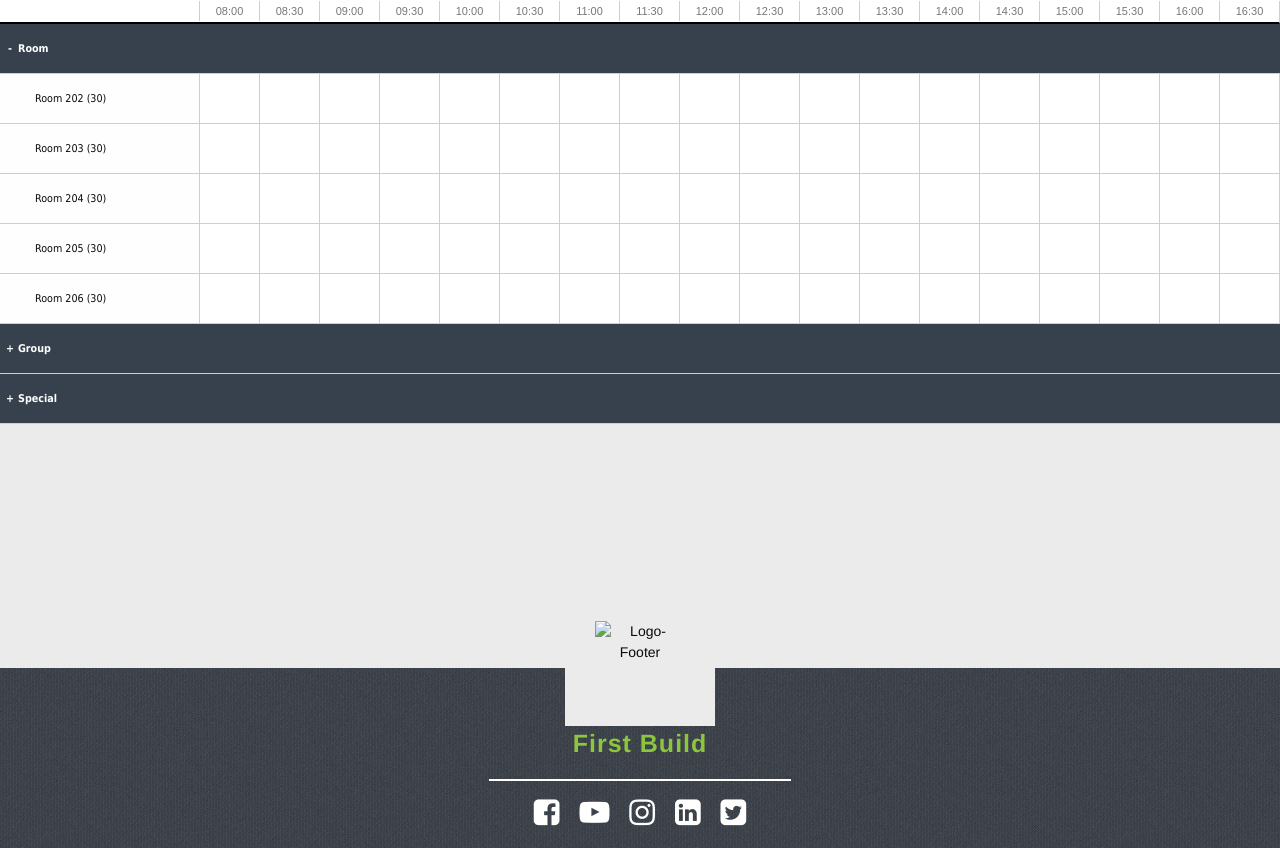
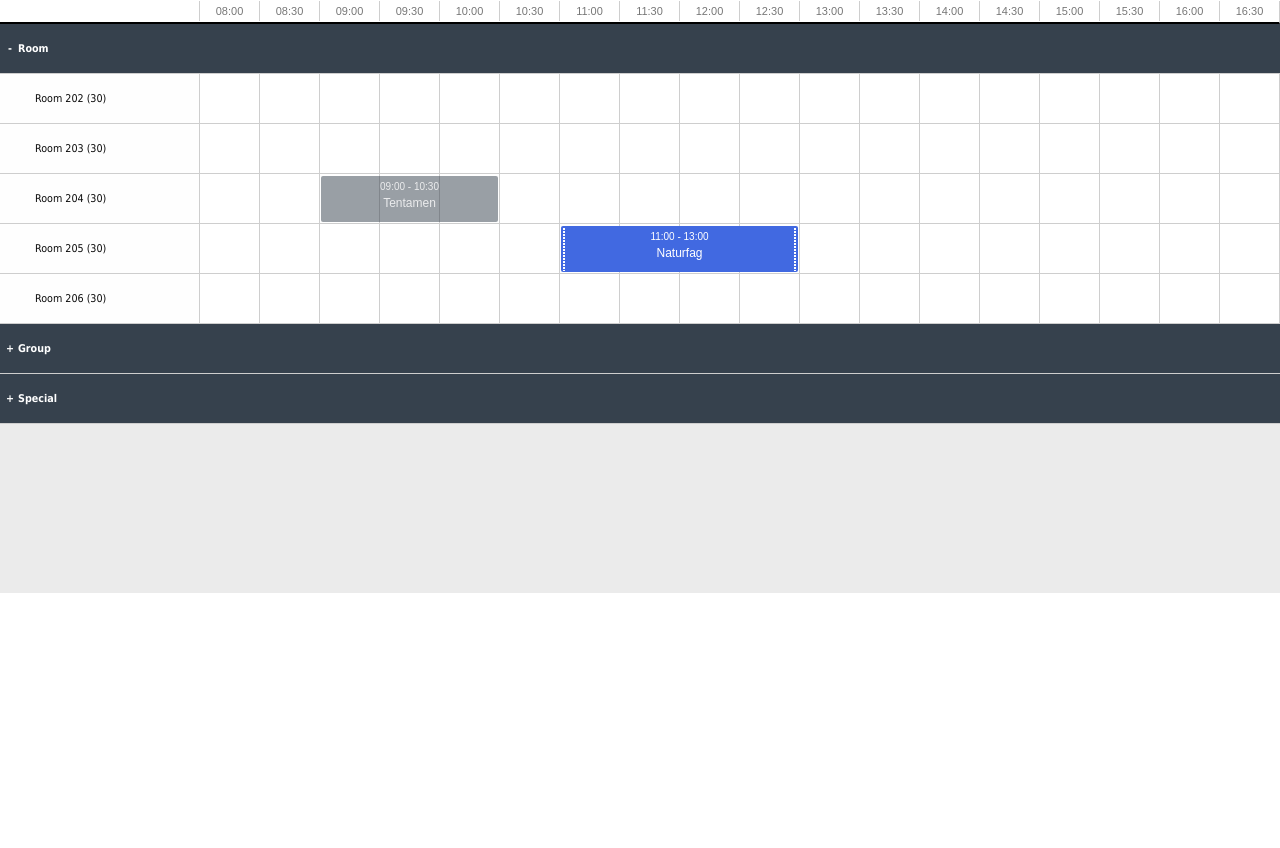
Before and after one commit to AjanthUthaya/First-Build, a PHP site: page /NewLesson.html in a window 1280 px wide. Shown: the part 207-1055 px from the top of the page. After the commit the page ends 800 px from the top, so only its background shows below. Run offline with PHP 8.4, Linux system fonts and the light colour scheme; some libraries are stand-ins or nearby versions.

Commit message:
Small changes

```diff
--- a/NewLesson.html
+++ b/NewLesson.html
@@ -185,48 +185,6 @@
 
       </section>
 
-
-      <footer class="unselectable">
-
-        <div class="Footer-Logo">
-          <div class="Footer-Logo-Underlayer">
-            <a><img src="http://via.placeholder.com/90x90" width="90px" height="90px" alt="Logo-Footer"></a>
-          </div>
-        </div>
-
-        <div class="Footer-Label">
-          <label><a>First Build</a></label>
-        </div>
-
-        <div class="Footer-HR">
-          <hr>
-        </div>
-
-        <div class="Footer-Social">
-
-          <div class="Footer-Icon">
-            <a><span class="fa fa-facebook-square"></span></a>
-          </div>
-
-          <div class="Footer-Icon">
-            <a><span class="fa fa-youtube-play"></span></a>
-          </div>
-
-          <div class="Footer-Icon">
-            <a><span class="fa fa-instagram"></span></a>
-          </div>
-
-          <div class="Footer-Icon">
-            <a><span class="fa fa-linkedin-square"></span></a>
-          </div>
-
-          <div class="Footer-Icon">
-            <a><span class="fa fa-twitter-square"></span></a>
-          </div>
-
-        </div>
-      </footer>
-
     </div>
   </div>
 
--- a/css/appPages/appNewLesson.css
+++ b/css/appPages/appNewLesson.css
@@ -381,19 +381,22 @@ label {
   font-weight: bold;
   display: flex;
   height: 50px;
-  padding: 5px 55px;
+  padding: 10px 20px;
   color: white;
   justify-content: center;
   align-items: center;
-  width: 100%;
 }
 
 .Lightbox-Header-Input {
-  font-size: 16px;
+  font-size: 15px !important;
   font-weight: bold;
   display: flex;
   justify-content: center;
   align-items: center;
+  text-align: center;
+  width: 100%;
+  height: 100%;
+  padding: 5px 60px;
 }
 
 .Lightbox-Header-Title {
@@ -1016,7 +1019,7 @@ label.List-Item-Name {
 }
 
 .Block-Sub-Title {
-  font-size: 20px;
+  font-size: 18px;
   font-weight: bold;
   color: white;
   width: 100%;
@@ -1062,6 +1065,7 @@ label.List-Item-Name {
   color: white;
   justify-content: center;
   align-items: center;
+  font-size: 18px;
 }
 
 .Block-Data-List li label {
--- a/css/appPages/appNewTest.css
+++ b/css/appPages/appNewTest.css
@@ -391,10 +391,12 @@ label {
   font-size: 16px;
   font-weight: bold;
   display: flex;
-  height: 30px;
-  margin: 0 55px;
   justify-content: center;
   align-items: center;
+  text-align: center;
+  width: 100%;
+  height: 100% !important;
+  padding: 5px 60px;
 }
 
 .Lightbox-Header-Title {
--- a/data/Lecture.xml
+++ b/data/Lecture.xml
@@ -4,8 +4,8 @@
   <event
     id='11'
     type='Lecture'
-    start_date='27-01-2018 11:00'
-    end_date='27-01-2018 13:00'
+    start_date='28-01-2018 11:00'
+    end_date='28-01-2018 13:00'
     teacherid='1§2'
     title='Naturfag'
     sub='Energi'
--- a/data/Test.xml
+++ b/data/Test.xml
@@ -4,8 +4,8 @@
   <event
     id='21'
     type='Test'
-    start_date='27-01-2018 09:00'
-    end_date='27-01-2018 10:30'
+    start_date='28-01-2018 09:00'
+    end_date='28-01-2018 10:30'
     teacherid='1§2'
     title='Norsk tentamen'
     sub='Tentamen'
--- a/js/Calendar/CalendarInitNewLesson.js
+++ b/js/Calendar/CalendarInitNewLesson.js
@@ -336,9 +336,9 @@ function init() {
       var Lecture_Block_Sub = "<div class=\"Lecture-Block-Sub\"><label class=\"Block-Sub-Title editable\" style=\"background:" + ev.color + ";\">" + ev.sub + "</label></div>";
 
       //DATA SECTION
-      var Data_ListItem_Time = "<li class=\"Data-ListItem-Time\"><span>X</span><label>" + EventTimeStart + " - " + EventTimeEnd + "</label></li>";
-      var Data_ListItem_Room = "<li class=\"Data-ListItem-Room\"><span>X</span><label>206</label></li>";
-      var Data_ListItem_Ava = "<li class=\"Data-ListItem-Ava\"><span>X</span><label>" + ev.ava + " / " + ev.maxava + "</label></li>";
+      var Data_ListItem_Time = "<li class=\"Data-ListItem-Time\"><span class=\"fa fa-clock-o\"></span><label>" + EventTimeStart + " - " + EventTimeEnd + "</label></li>";
+      var Data_ListItem_Room = "<li class=\"Data-ListItem-Room\"><span class=\"fa fa-home\"></span><label>206</label></li>";
+      var Data_ListItem_Ava = "<li class=\"Data-ListItem-Ava\"><span class=\"fa fa-users\"></span><label>" + ev.ava + " / " + ev.maxava + "</label></li>";
       var Block_Data_List = "<ul class=\"Block-Data-List\">" + Data_ListItem_Time + Data_ListItem_Room + Data_ListItem_Ava + "</ul>";
       var Lecture_Block_Data = "<div class=\"Lecture-Block-Data\">" + Block_Data_List + "</div>";
 
```
Also changed, not shown: NewTest.html (+0 -45 lines).
